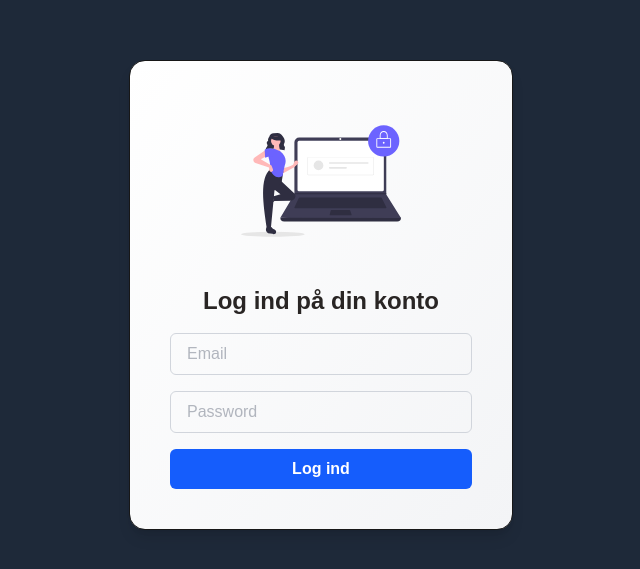
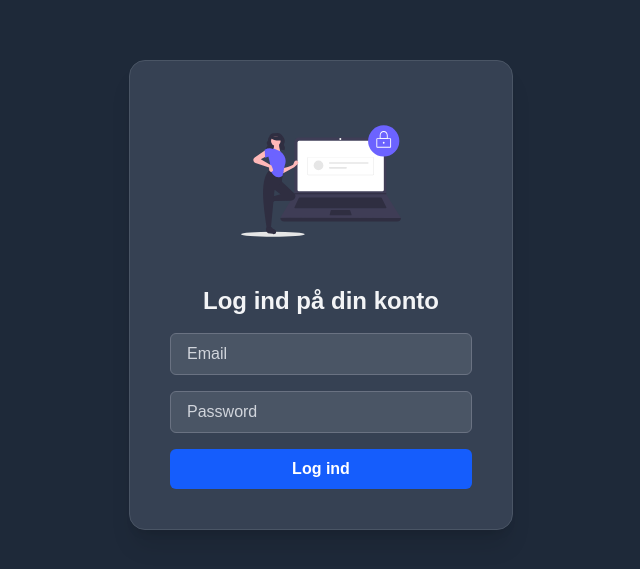
Before and after one commit to MarkusIngerslev/next-economic-frontend, a Next.js app: page /login in a window 1280 px wide. Shown: the part 105-674 px from the top of the page, without its empty margins (319-959 px from the left). Built offline with nearby package versions, Linux system fonts and the light colour scheme; no server answers.

Commit message:
Changed the styling from a white-ish from to now be a darkmode, so it matches more the the background of gray-800

```diff
--- a/src/app/ui/shared/login-form.tsx
+++ b/src/app/ui/shared/login-form.tsx
@@ -61,7 +61,7 @@ export function LoginForm() {
   return (
     <motion.form
       onSubmit={handleSubmit}
-      className="bg-gradient-to-tl from-gray-100 to-white p-10 rounded-2xl shadow-lg w-full max-w-sm border"
+      className="bg-gray-700 p-10 rounded-2xl shadow-xl w-full max-w-sm border border-gray-600"
       initial={{ opacity: 0, y: 20 }}
       animate={{ opacity: 1, y: 0 }}
       transition={{ duration: 0.4 }}
@@ -75,19 +75,19 @@ export function LoginForm() {
         />
       </div>
 
-      <h2 className="text-2xl font-bold mb-4 text-center text-stone-800">
+      <h2 className="text-2xl font-bold mb-4 text-center text-gray-100">
         Log ind på din konto
       </h2>
 
       {error && (
-        <p className="text-red-500 mb-4 text-sm text-center">{error}</p>
+        <p className="text-red-400 mb-4 text-sm text-center">{error}</p>
       )}
 
-      <div className="space-y-4 text-gray-500">
+      <div className="space-y-4">
         <input
           type="email"
           placeholder="Email"
-          className="w-full px-4 py-2 border border-gray-300 rounded-md focus:ring-2 focus:ring-blue-500 focus:outline-none"
+          className="w-full px-4 py-2 border border-gray-500 bg-gray-600 text-gray-100 placeholder-gray-300 rounded-md focus:ring-2 focus:ring-sky-400 focus:border-sky-400 focus:outline-none" // Ændret input styling
           value={email}
           onChange={(e) => setEmail(e.target.value)}
           required
@@ -96,7 +96,7 @@ export function LoginForm() {
         <input
           type="password"
           placeholder="Password"
-          className="w-full px-4 py-2 border border-gray-300 rounded-md focus:ring-2 focus:ring-blue-500 focus:outline-none"
+          className="w-full px-4 py-2 border border-gray-500 bg-gray-600 text-gray-100 placeholder-gray-300 rounded-md focus:ring-2 focus:ring-sky-400 focus:border-sky-400 focus:outline-none" // Ændret input styling
           value={password}
           onChange={(e) => setPassword(e.target.value)}
           required
@@ -104,7 +104,7 @@ export function LoginForm() {
         />
         <button
           type="submit"
-          className="w-full bg-blue-600 hover:bg-blue-700 text-white font-semibold py-2 rounded-md transition disabled:opacity-60"
+          className="w-full bg-blue-600 hover:bg-blue-700 text-white font-semibold py-2 rounded-md transition disabled:opacity-60 flex items-center justify-center" // Knapfarve bibeholdt som accent
           disabled={loading}
         >
           {loading && (
```
